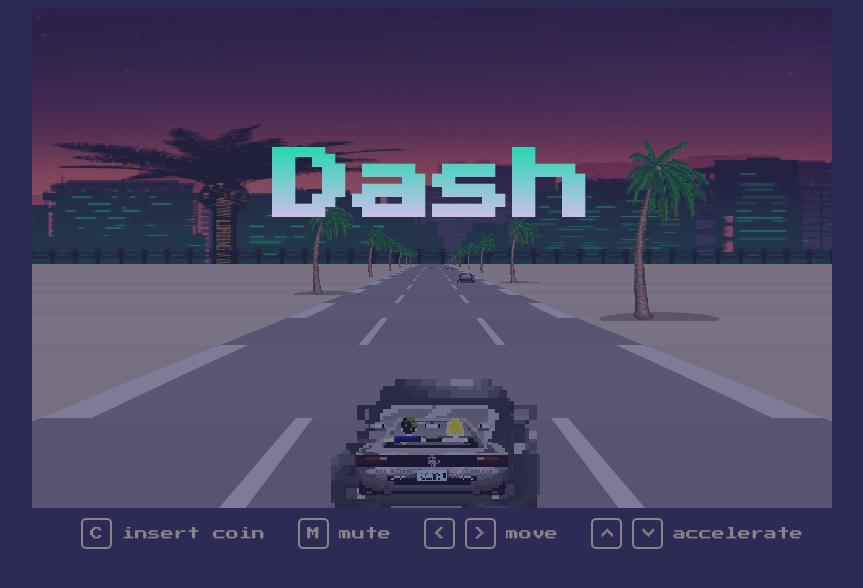
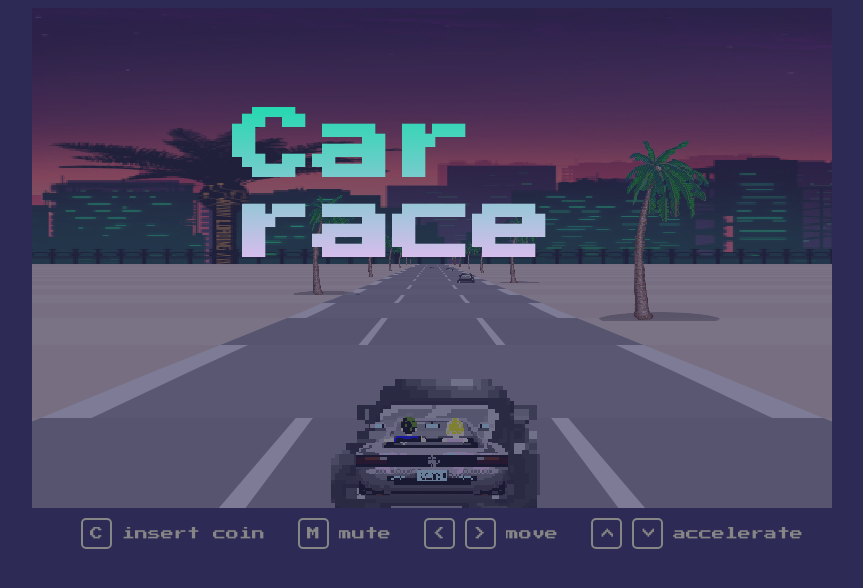
Before and after one commit to Luann8/Car-race, a plain HTML site: page index.html in a window 1280 px wide. Shown: the whole page, without its empty margins (208-1071 px from the left). Drawn offline with Linux system fonts and the light colour scheme; no server answers.

Commit message:
Update index.html

```diff
--- a/index.html
+++ b/index.html
@@ -225,7 +225,7 @@ h1 {
       </div>
 
       <div id="home">
-        <h1>Dash</h1>
+        <h1>Car race</h1>
         <p id="text"></p>
 
         <div id="highscore"></div>
```
